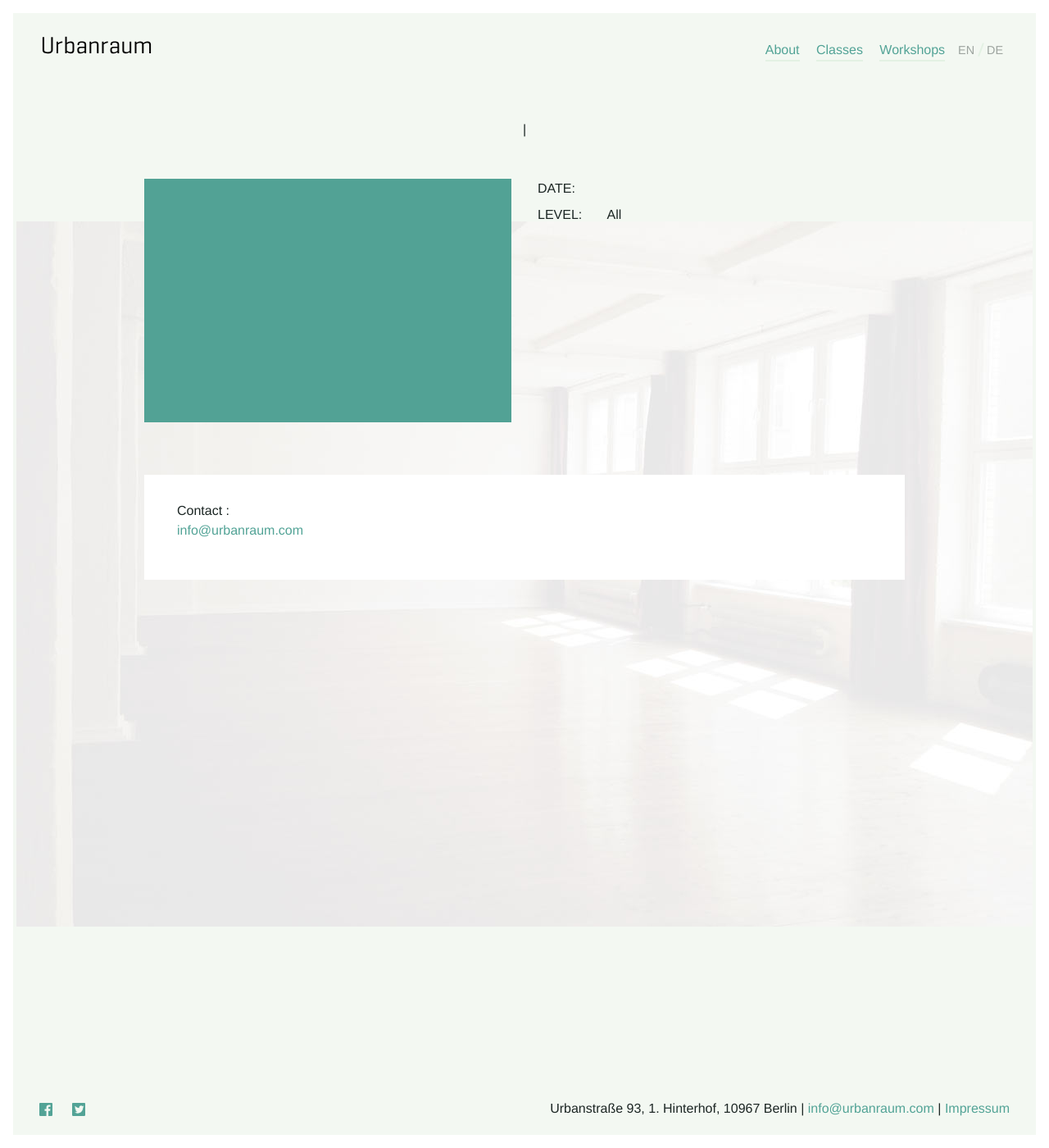
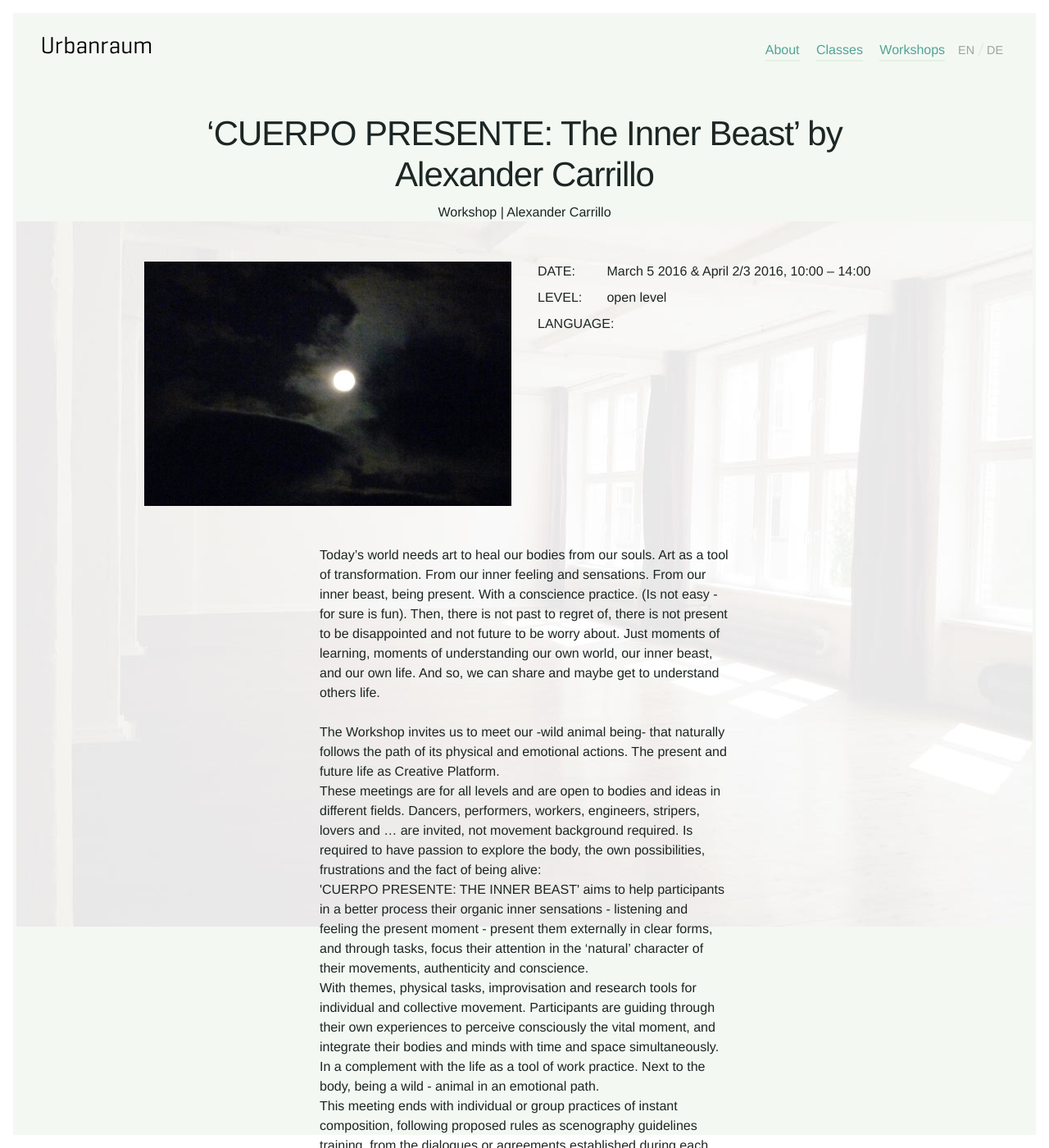
Before and after one commit to Kriesse/urbanraum, a Jekyll site: the page built from _workshops/cuerpo-presente.md, in a window 1280 px wide and 1400 px high. Shown: the whole window at 82% size. Built offline with Jekyll 4.4.1, drawn with Linux system fonts in a browser that asks for light colours; nearby versions of some CDN libraries; some of the changed text lies outside the part shown.

Commit message:
update cuerpo represente

```diff
--- a/_workshops/cuerpo-presente.md
+++ b/_workshops/cuerpo-presente.md
@@ -38,8 +38,9 @@
 
 description_en: "
 Today’s world needs art to heal our bodies from our souls. Art as a tool of transformation. From our inner feeling and sensations. From our inner beast, being present. With a conscience practice. (Is not easy - for sure is fun). Then, there is not past to regret of, there is not present to be disappointed and not future to be worry about. Just moments of learning, moments of understanding our own world, our inner beast, and our own life. And so, we can share and maybe get to understand others life.
-<br> <p>
-</p> The Workshop invites us to meet our -wild animal being- that naturally follows the path of its physical and emotional actions. The present and future life as Creative Platform.
+<br>
+<br>
+The Workshop invites us to meet our -wild animal being- that naturally follows the path of its physical and emotional actions. The present and future life as Creative Platform.
 <br>
 These meetings are for all levels and are open to bodies and ideas in different fields. Dancers, performers, workers, engineers, stripers, lovers and … are invited, not movement background required. Is required to have passion to explore the body, the own possibilities, frustrations and the fact of being alive:
 <br>
@@ -52,13 +53,12 @@
 This meeting ends with individual or group practices of instant composition, following proposed rules as scenography guidelines training, from the dialogues or agreements established during each sessions. In an instant composition of what we being explore.
 Alexander Carrillo is a Colombian artist, based in Berlin. Dancer, choreographer and creator, his research interest is focus on a reflection of the 'ugly' and grotesque in humans, as a mirror of reality; and questioning ideas of 'beauty' and the role of the audience in the performing arts. He's currently investigating the influence of indigenous traditions and customs in western societies. His work is developed through historical research with a contemporary point of view, looking into the personal,
 social and political through an interdisciplinary approach. From the essence of pure rituals until todays fashion mix pop emblematic cultures.
-Carrillo has studied Dance at the University of Art ASAB in Bogota - Colombia, in Folkwang Pina Baush University in Essen - Germany and did an Erasmus at the ‘ArtEZ’ University in Arnhem, Holland. Carrillo creates also open - platforms for artists in different field involving the audience in spontaneous and participative ways. Launched the "DREIZIG Festival" in Berlin and DASEIN Series traveling around the world, amount small others.
-
+Carrillo has studied Dance at the University of Art ASAB in Bogota - Colombia, in Folkwang Pina Baush University in Essen - Germany and did an Erasmus at the ‘ArtEZ’ University in Arnhem, Holland. Carrillo creates also open - platforms for artists in different field involving the audience in spontaneous and participative ways. Launched the DREIZIG Festival in Berlin and DASEIN Series traveling around the world, amount small others.
+<br>
 Throughout his professional career, Carrillo has worked for celebrated international choreographers and dance companies, including Jerome Bell, Marina Abramovic, Allora&Calzadilla, Malou Airaudo, Rodolpho Leoni Charles Vodoz, Tino Fernandez, Carlos Maria, Mark Sieczkerek, Henrieta Horn, Reinhard Schiele and Cie. Fors Works of Denmark, Cie. Toula Limnaios, Theater Der Klänge, Deutsche Oper am Rhein, Art Collective Estereotips.
 "
 
-description_de:
-"
+description_de: "
 Today’s world needs art to heal our bodies from our souls. Art as a tool of transformation. From our inner feeling and sensations. From our inner beast, being present. With a conscience practice. (Is not easy - for sure is fun). Then, there is not past to regret of, there is not present to be disappointed and not future to be worry about. Just moments of learning, moments of understanding our own world, our inner beast, and our own life. And so, we can share and maybe get to understand others life.
 <br>
 The Workshop invites us to meet our -wild animal being- that naturally follows the path of its physical and emotional actions. The present and future life as Creative Platform.
@@ -72,13 +72,15 @@
 In a complement with the life as a tool of work practice. Next to the body, being a wild - animal in an emotional path.
 <br>
 This meeting ends with individual or group practices of instant composition, following proposed rules as scenography guidelines training, from the dialogues or agreements established during each sessions. In an instant composition of what we being explore.
+<br><br>
 ALEXANDER CARRILLO
+<br>
 Dancer/ Choreograph & Creator/ Performer
-
+<br>
 Alexander Carrillo ist ein kolumbianischer Künstler, wohnhaft in Berlin. Er ist Tänzer, Choreograph und Produzent. Der Schwerpunkt seiner künstlerischen Auseinandersetzung liegt in der Reflexion des 'hässlichen’ und grotesken des Menschen als Spiegel der Realität. Er hinterfragt die gängige Definition von 'Schönheit‘ und die Rolle des Zuschauers in den darstellenden Künsten. In seinen derzeitigen Arbeiten untersucht Alexander Carrillo den Einfluss indigener Traditionen und Bräuche auf die westliche Gesellschaft. Anhand einer zeitgenössischen Sichtweise und unter Berücksichtigung der historischen Zusammenhänge, nähert er sich persönlichen, sozialen und politischen Aspekten durch eine interdisziplinäre Herangehensweise. Ausgehend von dem Wesen unverfälschter Rituale bis hin zu den Sinnbildern der heutigen Mode- und Popkultur.
-
+<br><br>
 Alexander Carillo studierte Tanz an der University of Art ASAB in Bogota - Kolumbien, in der Folkwang Pina Bausch University in Essen - Deutschland und nahm Teil an dem Erasmus Programm der‚‘ArtEZ’ University in Arnhem - Niederlanden. Er entwickelt zudem offene Plattformen für Künstler unterschiedlichster Disziplinen in denen er das Publikum auf eine spontane und teilnehmenden Art in seine Arbeiten einbindet. So eröffnete er unter anderem das‚ DREIZIG Festival in Berlin und die weltweit gezeigte DASEIN Serie.
-
+<br><br>
 Im Verlauf seiner professionellen Karriere arbeitete Carillo für verschiedene gefeierte und vielbeachtete Choreographen und Tanzkompanien wie zum Beispiel Stella Zannou, Jerome Bell, Marina Abramovic, Allora&Calzadilla, Malou Airaudo, Rodolpho Leoni Charles Vodoz, Tino Fernandez, Carlos Maria, Mark Sieczkerek, Henrieta Horn, Reinhard Schiele und Cie. Fors Works of Denmark, Cie. Toula Limnaios, Theater Der Klänge, Deutsche Oper am Rhein, Art Collective Estereotips.
 "
 
@@ -86,8 +88,8 @@
 teacher-link: "friederike-erhart"
 
 email: lexfre@gmail.com
-website-title:""
-website-link: "https://www.vimeo.com/alexandercarrillo, https://www.alexander-carrillo.com, https://www.facebook.com/events/1669240953325521/"
-image:
+website-title: "alexander-carrillo.com"
+website-link: "https://www.alexander-carrillo.com"
+image: "class-cuerpo-presente_01.jpg"
 
 ---
```
Also changed, not shown: img/class-cuerpo-presente_01.jpg (added).
